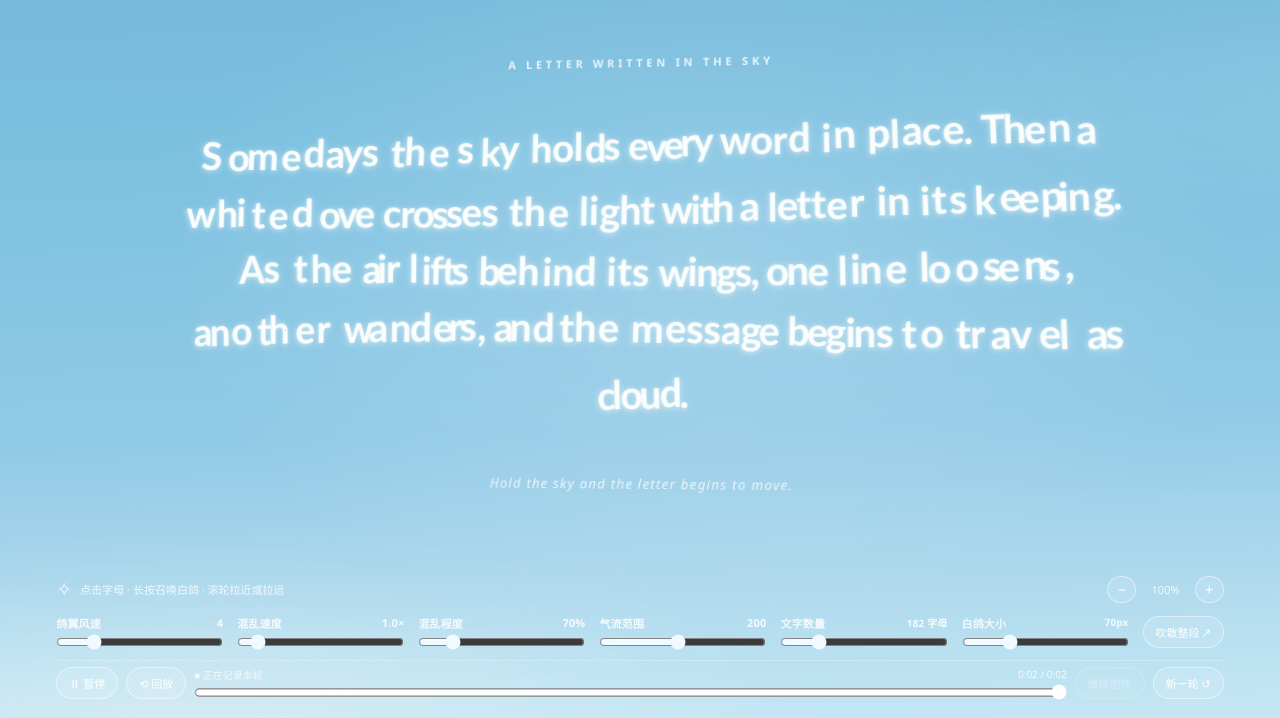
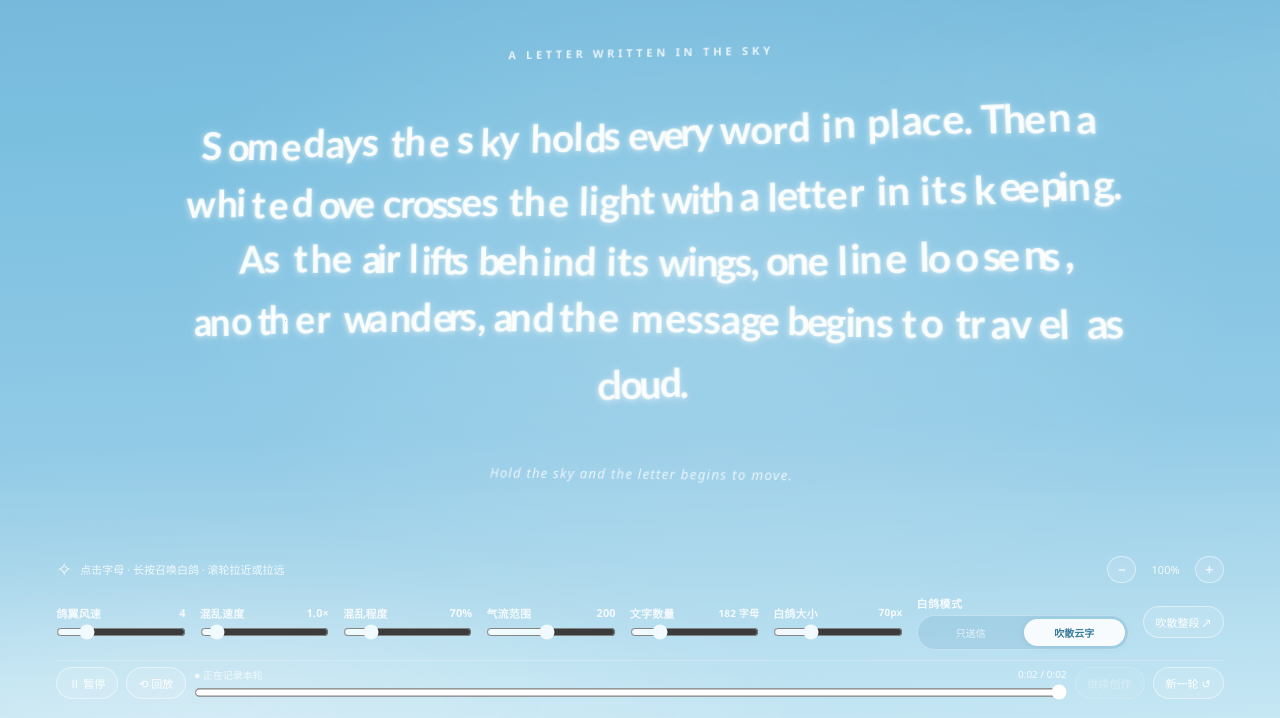
Before and after one commit to qianxiaohuaqi-design/creative-motion-lab, a plain HTML site: page agents/luci/projects/cloud-typography/index.html in a window 1280 px wide. Shown: the part 82-800 px from the top of the page. Drawn offline with Linux system fonts and the light colour scheme; animation ran at ten frames a second.

Commit message:
feat(luci): add dove flight-only and cloud-dispersal modes with replay state

```diff
--- a/agents/luci/projects/cloud-typography/index.html
+++ b/agents/luci/projects/cloud-typography/index.html
@@ -6,8 +6,8 @@
   <meta name="theme-color" content="#85c5e5">
   <meta name="description" content="Cloud Typography — a letter from the sky, drifting into cloud and wind.">
   <title>Cloud Typography · 云中来信</title>
-  <link rel="stylesheet" href="./style.css?v=1.9">
-  <script src="./script.js?v=1.9" defer></script>
+  <link rel="stylesheet" href="./style.css?v=2.0">
+  <script src="./script.js?v=2.0" defer></script>
 </head>
 <body>
   <main class="sky" id="sky">
@@ -102,6 +102,13 @@
         <div class="parameter reach-parameter"><label for="radius-range" title="白鸽气流的影响范围">气流范围 <output id="radius-value">200</output></label><input id="radius-range" type="range" min="60" max="360" step="10" value="200"></div>
         <div class="parameter"><label for="density-range" title="独立字母数量；更多文字会向画面四周铺展">文字数量 <output id="density-value">100%</output></label><input id="density-range" type="range" min="50" max="300" step="25" value="100"></div>
         <div class="parameter"><label for="bird-size-range" title="白鸽的屏幕尺寸，独立于滚轮镜头缩放">白鸽大小 <output id="bird-size-value">70px</output></label><input id="bird-size-range" type="range" min="30" max="180" step="5" value="70"></div>
+        <div class="dove-mode" role="group" aria-label="白鸽与云字的互动模式">
+          <span class="dove-mode-label">白鸽模式</span>
+          <div class="dove-mode-switch">
+            <button id="dove-calm" type="button" aria-pressed="false" title="白鸽送信、留下云雾气流，但不推动或吹散字母">只送信</button>
+            <button id="dove-wind" type="button" aria-pressed="true" title="白鸽经过时推动字母，持续吹散成云雾">吹散云字</button>
+          </div>
+        </div>
         <button id="gust-button" type="button">吹散整段 ↗</button>
       </div>
       <div class="transport">
--- a/agents/luci/projects/cloud-typography/script.js
+++ b/agents/luci/projects/cloud-typography/script.js
@@ -1,4 +1,4 @@
-/** Cloud Typography v1.9 — lucid sky, subtle depth, cursor-driven wind and permanent dispersal.
+/** Cloud Typography v2.0 — lucid sky, subtle depth, cursor-driven wind and permanent dispersal.
  * Each letter owns a 3-D transform. DOM controls remain independent of Canvas fog.
  */
 (() => {
@@ -22,6 +22,8 @@
   const densityValue = document.getElementById('density-value');
   const birdSizeRange = document.getElementById('bird-size-range');
   const birdSizeValue = document.getElementById('bird-size-value');
+  const doveCalmButton = document.getElementById('dove-calm');
+  const doveWindButton = document.getElementById('dove-wind');
   const windValue = document.getElementById('wind-value');
   const chaosValue = document.getElementById('chaos-value');
   const radiusValue = document.getElementById('radius-value');
@@ -29,7 +31,7 @@
   const resetButton = document.getElementById('reset-button');
   const status = document.getElementById('live-status');
   const messenger = document.getElementById('messenger');
-  if (!sky || !paragraph || !canvas || !windRange || !chaosRange || !radiusRange || !radiusValue || !speedRange || !speedValue || !timeline || !playButton || !replayButton || !liveButton || !resetButton || !densityRange || !densityValue || !birdSizeRange || !birdSizeValue) return;
+  if (!sky || !paragraph || !canvas || !windRange || !chaosRange || !radiusRange || !radiusValue || !speedRange || !speedValue || !timeline || !playButton || !replayButton || !liveButton || !resetButton || !densityRange || !densityValue || !birdSizeRange || !birdSizeValue || !doveCalmButton || !doveWindButton) return;
   const ctx = canvas.getContext('2d', {alpha:true});
   if (!ctx) return;
   const reduced = window.matchMedia('(prefers-reduced-motion: reduce)');
@@ -41,6 +43,7 @@
   const wordPool=baseWords.concat(additionalWords,baseWords).slice(0,baseWords.length*3);
   let density=+densityRange.value, activeCount=0, visibleWords=-1;
   let birdSize=+birdSizeRange.value;
+  let doveDisperses=true;
   let cachedFitWidth=0,cachedFitHeight=0;
   const effects = new Map();
   const stream = [];
@@ -145,6 +148,22 @@
     document.documentElement.style.setProperty('--bird-size',birdSize+'px');
     birdSizeValue.textContent=birdSize+'px';
   }
+  function setDoveDispersal(enabled){
+    doveDisperses=Boolean(enabled);
+    doveCalmButton.setAttribute('aria-pressed',String(!doveDisperses));
+    doveWindButton.setAttribute('aria-pressed',String(doveDisperses));
+    if(!doveDisperses){
+      // Stop old directional impulses immediately; keep existing disappeared letters gone.
+      for(const item of letters){
+        item.pressDose=0;
+        item.gustVX=item.gustVY=item.gustZ=0;
+        item.gustX=item.gustY=0;
+      }
+    }
+    if(status)status.textContent=doveDisperses?'白鸽将吹动并吹散经过的云字。':'白鸽只送信，气流不会推动或吹散字母。';
+  }
+  doveCalmButton.addEventListener('click',()=>{if(mode==='live')setDoveDispersal(false);});
+  doveWindButton.addEventListener('click',()=>{if(mode==='live')setDoveDispersal(true);});
   // Layout positions in the same coordinate system, regardless of each letter's animation transform.
   function measure() {
     for (const item of letters) {
@@ -360,6 +379,7 @@
       lastEmission=now;
       if(stream.length>40)stream.shift();
     }
+    if(!doveDisperses) return; // Keep the messenger and vapor wake, but never touch cloud letters.
     if(field.strength<=0 && !press.active){
       for(const item of letters)item.pressDose=Math.max(0,item.pressDose-seconds*.45);
       return;
@@ -487,7 +507,7 @@
     liveButton.disabled=mode==='live'||duration>=MAX_TAKE;
     replayButton.disabled=frames.length<2;
     playButton.disabled=mode==='paused'&&frames.length<2;
-    for(const el of [windRange,speedRange,chaosRange,radiusRange,densityRange,birdSizeRange,gustButton,document.getElementById('zoom-in'),document.getElementById('zoom-out')])el.disabled=mode!=='live';
+    for(const el of [windRange,speedRange,chaosRange,radiusRange,densityRange,birdSizeRange,doveCalmButton,doveWindButton,gustButton,document.getElementById('zoom-in'),document.getElementById('zoom-out')])el.disabled=mode!=='live';
   }
   function capture(force=false){
     const t=Math.max(0,simNow-start);
@@ -495,7 +515,7 @@
     lastSample=t;
     frames.push({t,now:simNow,zoom:cameraZoom,transforms:letters.slice(0,activeCount).map(i=>i.el.style.transform),gone:Uint8Array.from(letters.slice(0,activeCount),i=>+i.gone),effects:Array.from(effects),stream:stream.slice(),
       birdTransform:messenger.style.transform,birdOpacity:messenger.style.opacity,wing:document.documentElement.style.getPropertyValue('--wing-angle'),
-      controls:[windRange.value,speedRange.value,chaosRange.value,radiusRange.value,densityRange.value,birdSizeRange.value]});
+      controls:[windRange.value,speedRange.value,chaosRange.value,radiusRange.value,densityRange.value,birdSizeRange.value,doveDisperses?1:0]});
     syncTransport();
   }
   function showFrame(frame,interactive=false){
@@ -503,6 +523,10 @@
     applyZoom(frame.zoom);
     applyDensity(frame.controls[4]);
     applyBirdSize(frame.controls[5]);
+    // Playback restores the recorded mode without modifying the historical glyph transforms.
+    doveDisperses=Boolean(Number(frame.controls[6]));
+    doveCalmButton.setAttribute('aria-pressed',String(!doveDisperses));
+    doveWindButton.setAttribute('aria-pressed',String(doveDisperses));
     for(let i=0;i<activeCount;i++){const el=letters[i].el;el.style.transform=frame.transforms[i]||'';el.classList.toggle('gone',!!frame.gone[i]);el.tabIndex=interactive&&!frame.gone[i]?0:-1;}
     messenger.style.transform=frame.birdTransform;messenger.style.opacity=frame.birdOpacity;
     document.documentElement.style.setProperty('--wing-angle',frame.wing);
@@ -610,6 +634,6 @@
   windValue.textContent=String(wind);
   chaosValue.textContent=chaosRange.value+'%';speedValue.textContent=chaosSpeed.toFixed(1)+'×';
   radiusValue.textContent=String(radiusSetting);
-  applyZoom(1);capture(true);
+  setDoveDispersal(true);applyZoom(1);capture(true);
   requestAnimationFrame(animate);
 })();
--- a/agents/luci/projects/cloud-typography/style.css
+++ b/agents/luci/projects/cloud-typography/style.css
@@ -230,3 +230,14 @@ button, input { font: inherit; }
 #density-value,#bird-size-value {white-space:nowrap;font-variant-numeric:tabular-nums;font-size:10px;}
 @media(max-width:850px){.controls{justify-content:flex-start;}.parameter{flex:1 1 105px;max-width:none;}}
 @media(max-width:520px){.parameter{flex:1 1 28%;min-width:83px;}.controls{gap:7px 10px;}.parameter label{font-size:10px;}.composition{padding:8px 0 12px;}}
+
+/* v2.0 · two-state dove interaction. Visual flight is independent of glyph physics. */
+.dove-mode {display:grid;gap:4px;flex:0 1 212px;align-content:end;min-width:186px;}
+.dove-mode-label {color:rgba(255,255,255,.88);font-size:11px;font-weight:650;letter-spacing:.04em;}
+.dove-mode-switch {display:grid;grid-template-columns:1fr 1fr;gap:3px;border:1px solid rgba(255,255,255,.36);background:rgba(89,151,187,.18);border-radius:999px;padding:3px;}
+.bottom-bar .dove-mode-switch button {min-width:0;border:0;border-radius:999px;padding:6px 8px;font-size:10px;color:rgba(255,255,255,.76);background:transparent;box-shadow:none;}
+.bottom-bar .dove-mode-switch button[aria-pressed="true"] {background:rgba(255,255,255,.92);color:#397d9c;box-shadow:0 1px 7px rgba(71,134,169,.2);font-weight:650;}
+.bottom-bar .dove-mode-switch button:focus-visible {outline:2px solid white;outline-offset:3px;}
+.bottom-bar .dove-mode-switch button:disabled {opacity:.6;}
+@media(max-width:850px){.dove-mode{flex:1 1 180px;max-width:230px;}}
+@media(max-width:520px){.dove-mode{flex:1 1 44%;min-width:165px;max-width:none;}.dove-mode-label{font-size:10px;}}
```
